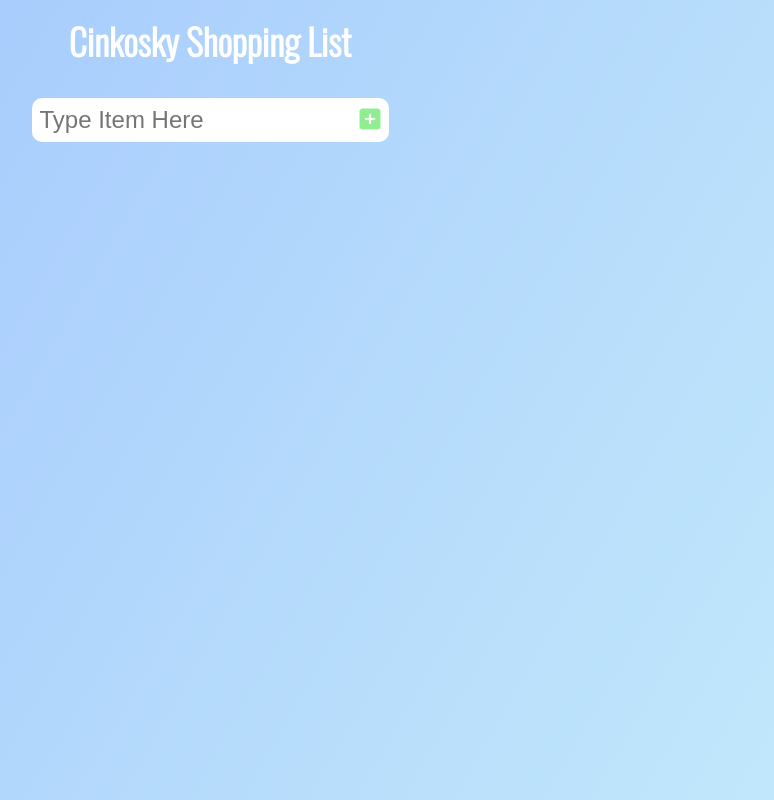
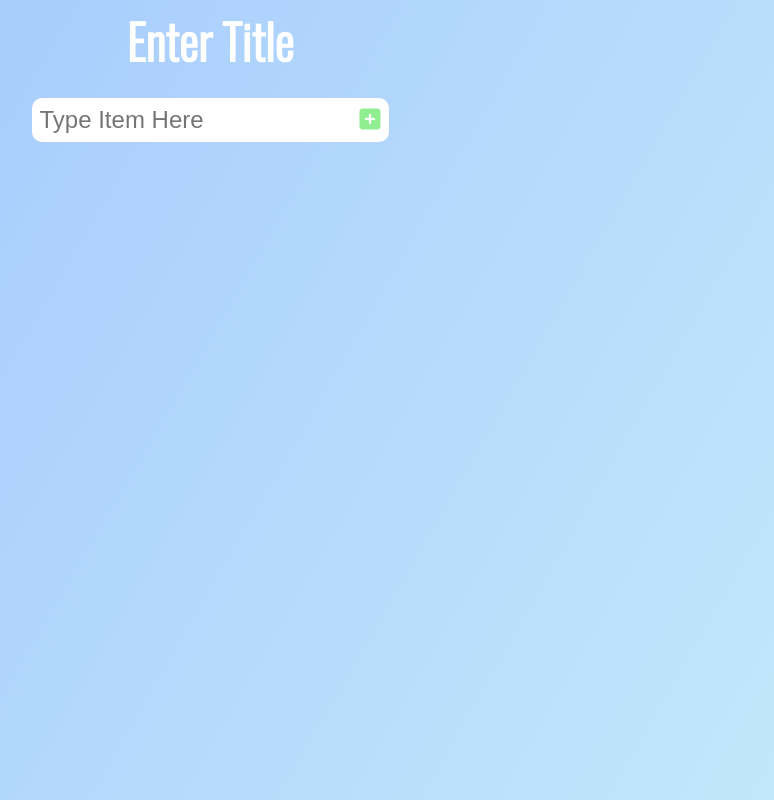
Before and after one commit to aryatyp/Shopping, a website: page index.html in a window 1280 px wide. Shown: the whole page, without its empty margins (430-1204 px from the left). Drawn offline with nearby package versions, Linux system fonts and the light colour scheme.

Commit message:
added custom title

```diff
--- a/index.html
+++ b/index.html
@@ -18,7 +18,7 @@
 
 <body>
     <header>
-        <h2>Cinkosky Shopping List</h2>
+        <h2><textarea rows="1" cols="1">Enter Title</textarea></h2>
     </header>
 
     <form>
--- a/style.css
+++ b/style.css
@@ -138,3 +138,33 @@ form button:hover, form button:active {
 .anim {
     opacity: 0;
 }
+
+textarea {
+    display: flex;
+    justify-content: center;
+    align-items: center;
+    width: 20rem;
+    border: none;
+    overflow: auto;
+    outline: none;
+
+    -webkit-box-shadow: none;
+    -moz-box-shadow: none;
+    box-shadow: none;
+
+    resize: none; /*remove the resize handle on the bottom right*/
+
+    font-size: 3rem;
+    height: auto;
+    font-weight: 900;
+}
+
+textarea {
+    white-space: normal;
+    text-align: justify;
+    -moz-text-align-last: center; /* Firefox 12+ */
+    text-align-last: center;
+    background: none;
+    color:white;
+    font-family: "Oswald", sans-serif;
+}
```
